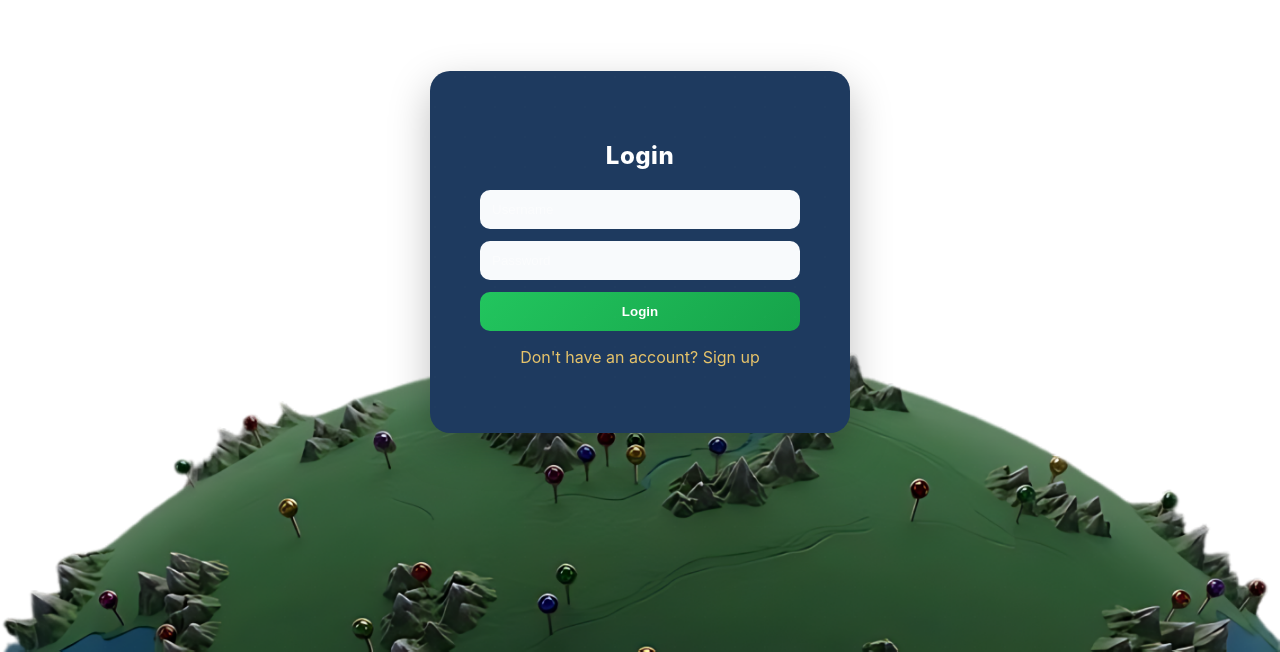
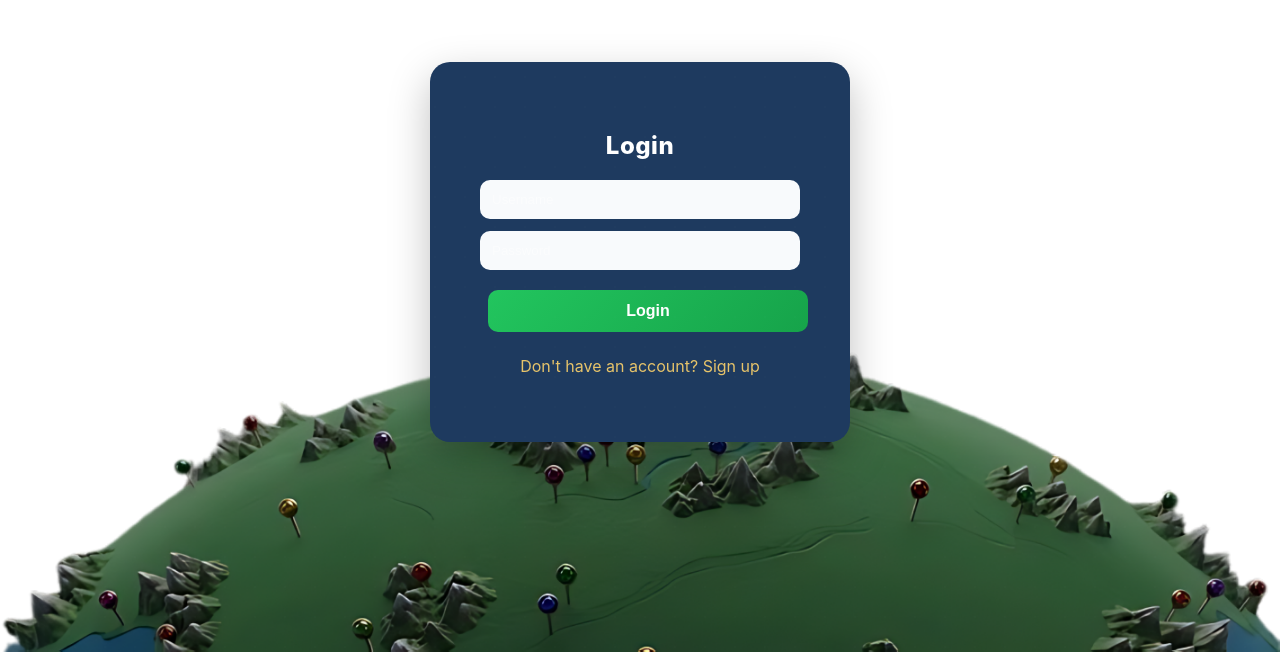
Before and after one commit to sabbycorrie-cyber/guessgeo, a React (Vite) app in the folder guessgeo/: page / in a window 1280 px wide. Shown: the part 148-800 px from the top of the page. Built offline with nearby package versions, Linux system fonts and the light colour scheme.

Commit message:
"Improved answer button styling and feedback colors"

```diff
--- a/guessgeo/src/index.css
+++ b/guessgeo/src/index.css
@@ -95,21 +95,22 @@ img {
 
 /* === General Button Style === */
 button {
-  padding: 10px 16px;
-  border-radius: 10px;
-  border: 1px solid #ccc;
-  background: linear-gradient(135deg, #38bdf8);
-  color: default;
+  padding: 14px 22px;
+  border-radius: 14px;
+  border: none;
+  background: white;
+  color: #222;
+  margin: 8px;
   cursor: pointer;
-  font-weight: 500;
-  transition: all 0.2s ease;
+  font-size: 16px;
+  font-weight: 600;
+  transition: all 0.25s ease;
 }
 
 /* === Button Hover Effect === */
 button:hover {
-  background: #2563eb;
-  color: white;
-  border-color: #2563eb;
+  background: #f3f4f6;
+  color: #111;
   transform: translateY(-2px);
 }
 
@@ -247,20 +248,6 @@ button:hover {
   text-shadow: 2px 2px 8px rgba(0,0,0,0.7);
 }
 
-.correct {
-  color: #00ff88;
-  font-weight: bold;
-  font-size: 22px;
-  text-shadow: 2px 2px 8px rgba(0,0,0,0.8);
-}
-
-.wrong {
-  color: #ff4d4d;
-  font-weight: bold;
-  font-size: 22px;
-  text-shadow: 2px 2px 8px rgba(0,0,0,0.8);
-}
-
 .info-panel {
   background: rgba(0, 0, 0, 0.35);
   -webkit-backdrop-filter: blur(10px);
@@ -271,3 +258,23 @@ button:hover {
   margin: 20px auto;
   box-shadow: 0 8px 25px rgba(0,0,0,0.25);
 }
+
+.correct {
+  background: #4CAF50 !important;
+  color: white !important;
+  padding: 12px 18px;
+  border-radius: 12px;
+  font-weight: bold;
+  display: inline-block;
+  transform: scale(1.08);
+}
+
+.incorrect {
+  background: #E53935 !important;
+  color: white !important;
+  padding: 12px 18px;
+  border-radius: 12px;
+  font-weight: bold;
+  display: inline-block;
+  transform: scale(1.08);
+}
```
